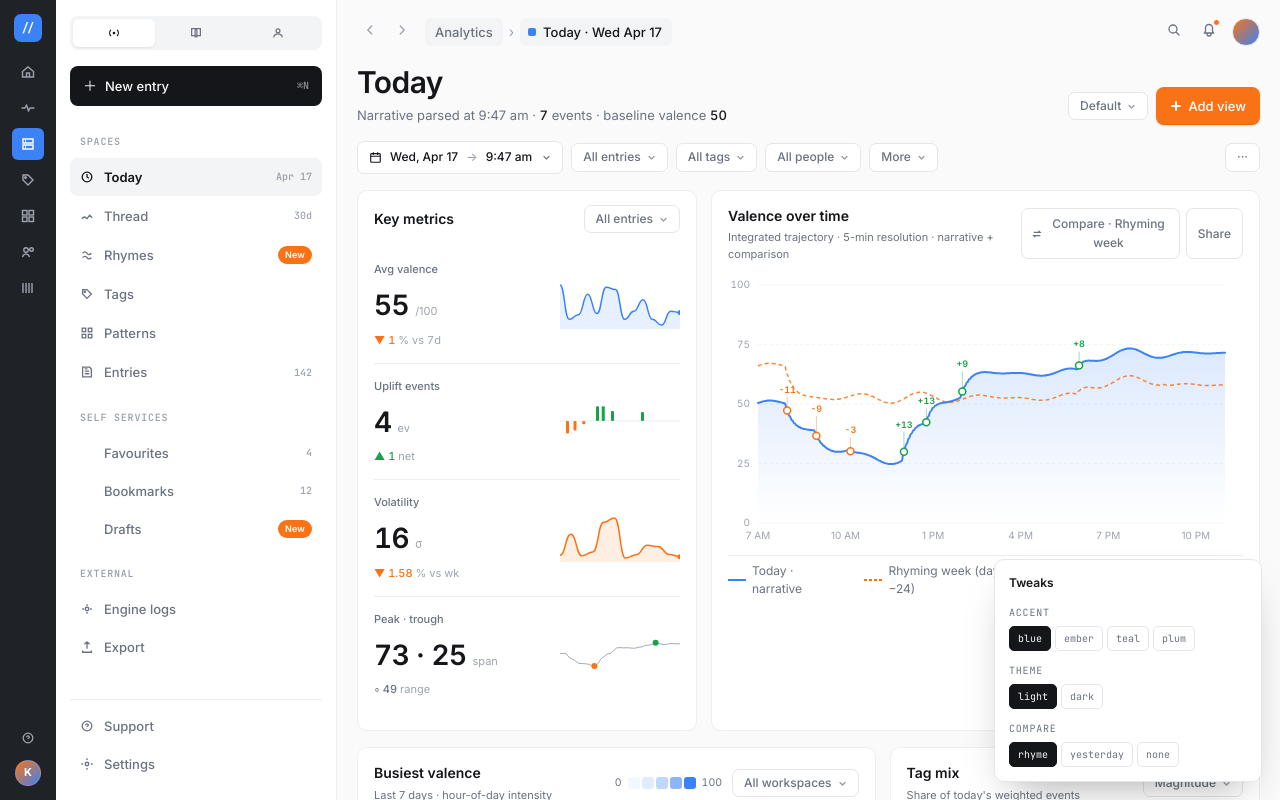
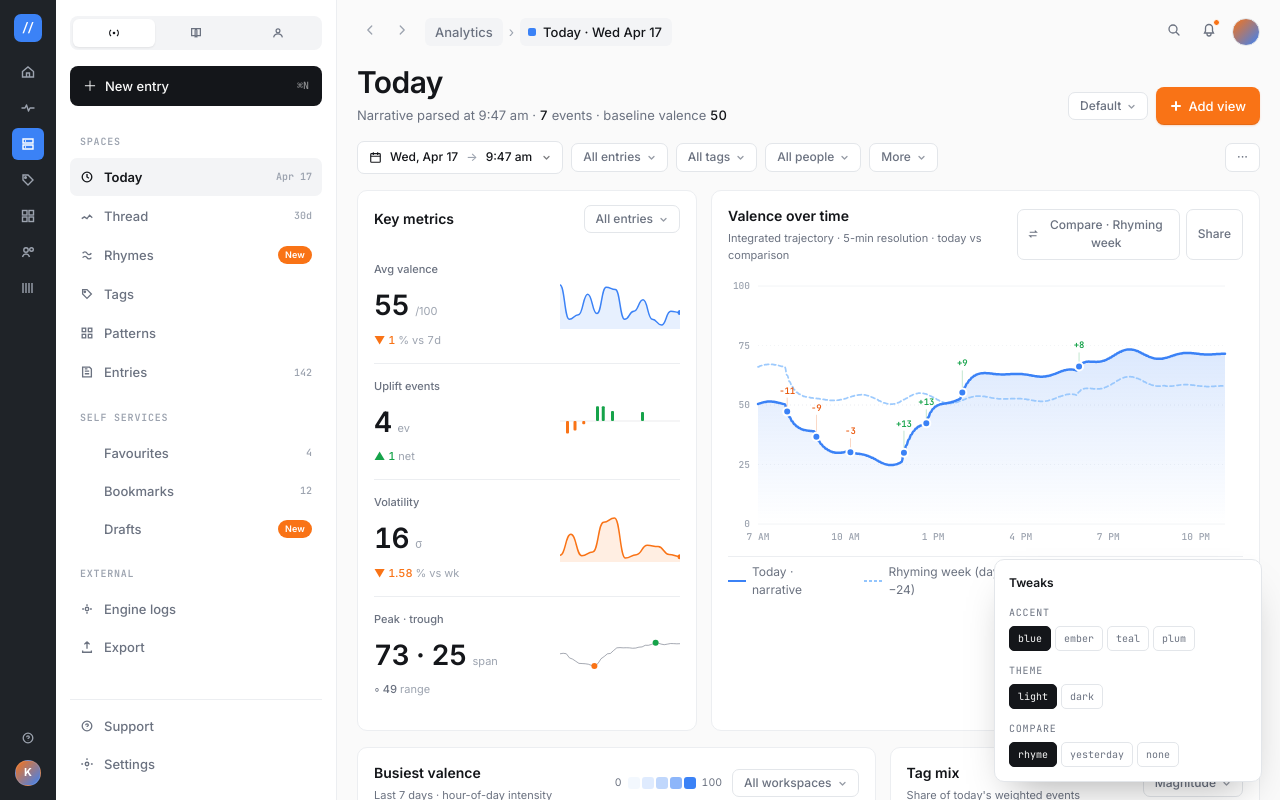
Before and after one commit to the-similarity/base, a Next.js app in the folder the-similarity-app/: page /prudent in a window 1280 px wide. Shown: the top 800 px of the page. Built offline with nearby package versions, Linux system fonts and the light colour scheme.

Commit message:
polish(prudent): chart compare curve in lighter blue + softer gridlines + event dots

```diff
--- a/the-similarity-app/app/prudent/dashboard.tsx
+++ b/the-similarity-app/app/prudent/dashboard.tsx
@@ -1411,8 +1411,8 @@ function DayTrajectory({
       >
         <div>
           <div style={{ fontSize: 14, fontWeight: 600 }}>Valence over time</div>
-          <div style={{ fontSize: 11, color: "var(--muted)", marginTop: 2 }}>
-            Integrated trajectory · 5-min resolution · narrative + comparison
+          <div style={{ fontSize: 11, color: "var(--muted)", marginTop: 3 }}>
+            Integrated trajectory · 5-min resolution · today vs comparison
           </div>
         </div>
         <div style={{ display: "flex", gap: 6 }}>
@@ -1470,10 +1470,10 @@ function DayTrajectory({
       >
         <LegendDot color="var(--accent)" label="Today · narrative" />
         {compareSeries && compareLabel && (
-          <LegendDot color="var(--warm)" label={compareLabel} dashed />
+          <LegendDot color="var(--accent-mid)" label={compareLabel} dashed />
         )}
         <LegendDot color="var(--green)" label="Uplift event" dotOnly />
-        <LegendDot color="var(--warm)" label="Downturn event" dotOnly />
+        <LegendDot color="var(--warm-strong)" label="Downturn event" dotOnly />
       </div>
     </section>
   );
@@ -1613,18 +1613,19 @@ function TrajectoryChart({
             x2={pad.left + W}
             y1={yAt(v)}
             y2={yAt(v)}
-            stroke="var(--line)"
+            stroke="var(--line-mid)"
             strokeWidth="1"
-            strokeDasharray={v === 0 || v === 100 ? "" : "3 3"}
-            opacity={v === 50 ? 0.9 : 0.6}
+            strokeDasharray={v === 0 || v === 100 ? "" : "1 3"}
+            opacity={v === 50 ? 0.7 : 0.45}
           />
           <text
             x={pad.left - 8}
             y={yAt(v) + 3}
             textAnchor="end"
-            fontSize="10"
+            fontSize="9.5"
             fill="var(--faint)"
-            className="tnum"
+            className="tnum mono"
+            fontWeight="500"
           >
             {v}
           </text>
@@ -1637,8 +1638,10 @@ function TrajectoryChart({
           x={xAt(t)}
           y={pad.top + H + 16}
           textAnchor="middle"
-          fontSize="10"
+          fontSize="9.5"
           fill="var(--faint)"
+          className="mono"
+          fontWeight="500"
         >
           {formatHour(t)}
         </text>
@@ -1647,49 +1650,66 @@ function TrajectoryChart({
       <path d={areaPath} fill={`url(#${gradId})`} />
 
       {compareSeries && (
+        // Compare curve — lighter shade of the same accent family (not warm,
+        // per reference). Dashed 4-3 stroke keeps it readable under the
+        // primary today line when the two cross.
         <path
           d={comparePath}
           fill="none"
-          stroke="var(--warm)"
-          strokeWidth="1.5"
+          stroke="var(--accent-mid)"
+          strokeWidth="1.75"
           strokeDasharray="4 3"
-          opacity="0.85"
+          strokeLinecap="round"
+          opacity="0.9"
         />
       )}
 
-      <path d={todayPath} fill="none" stroke="var(--accent)" strokeWidth="2" strokeLinecap="round" />
-
+      <path
+        d={todayPath}
+        fill="none"
+        stroke="var(--accent)"
+        strokeWidth="2.5"
+        strokeLinecap="round"
+        strokeLinejoin="round"
+      />
+
+      {/* Event markers live only on the Today line (per reference). Each is
+          a small filled dot (accent color, white core) with a tiny magnitude
+          label above in tabular mono. The label color matches the sign so a
+          glance at the chart tells you the direction. */}
       {events.map((ev, i) => {
         const val = interp(series, ev.time);
         const up = ev.delta > 0;
-        const col = up ? "var(--green)" : "var(--warm)";
+        const col = up ? "var(--green)" : "var(--warm-strong)";
+        const labelY = yAt(val) - 18 - (i % 2) * 8;
         return (
           <g key={i}>
             <line
               x1={xAt(ev.time)}
               x2={xAt(ev.time)}
-              y1={yAt(val)}
-              y2={yAt(val) - 14 - (i % 2) * 6}
+              y1={yAt(val) - 4}
+              y2={labelY + 4}
               stroke={col}
-              strokeWidth="0.8"
-              opacity="0.5"
+              strokeWidth="0.75"
+              opacity="0.35"
             />
             <circle
               cx={xAt(ev.time)}
               cy={yAt(val)}
-              r="3.5"
-              fill="var(--panel)"
-              stroke={col}
-              strokeWidth="1.5"
+              r="4"
+              fill="var(--accent)"
+              stroke="var(--panel)"
+              strokeWidth="2"
             />
             <text
               x={xAt(ev.time)}
-              y={yAt(val) - 18 - (i % 2) * 6}
+              y={labelY}
               textAnchor="middle"
               fontSize="9"
               fill={col}
-              className="tnum"
+              className="tnum mono"
               fontWeight="600"
+              letterSpacing="-0.01em"
             >
               {up ? "+" : ""}
               {ev.delta.toFixed(0)}
```
